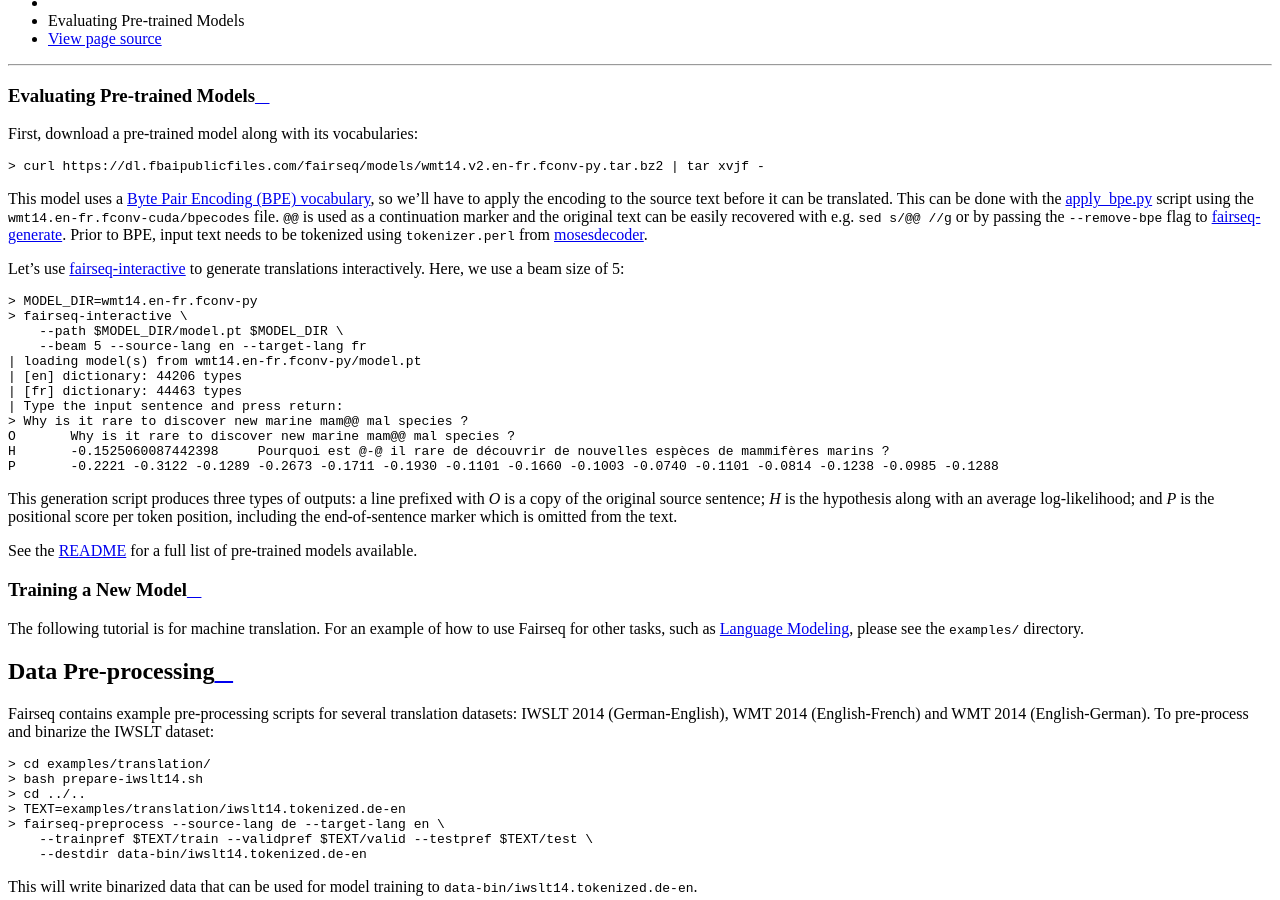
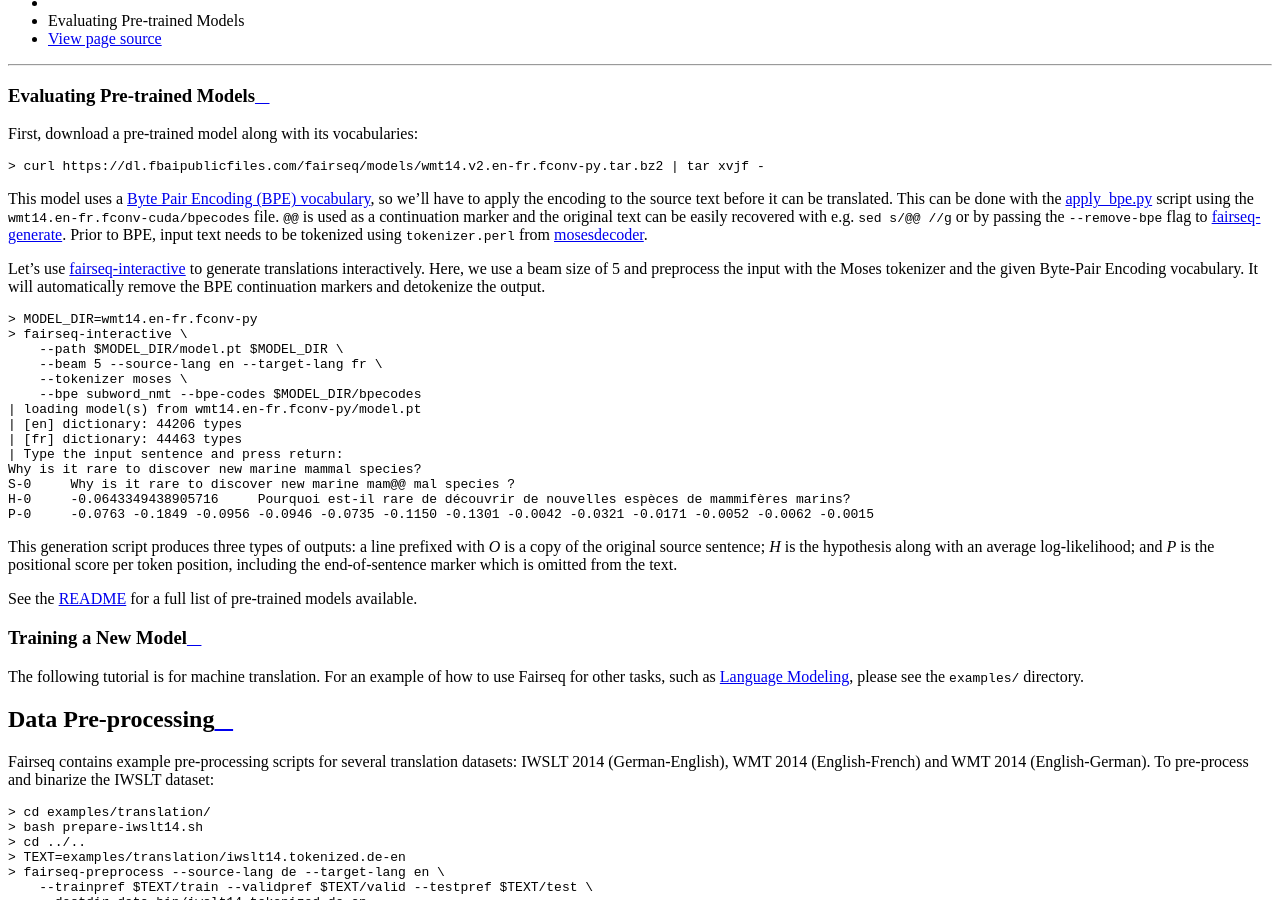
Before and after one commit to OSU-STARLAB/LeaPformer, a Sphinx documentation site: the page built from fairseq-leapformer/docs/getting_started.rst, in a window 1280 px wide and 900 px high, scrolled down 649 px. Built offline with Sphinx 7.4.7 and the Read the Docs theme 2.0.0, drawn with Linux system fonts in a browser that asks for light colours.

Commit message:
Improve interactive generation (support --tokenizer and --bpe)
Summary: Pull Request resolved: https://github.com/fairinternal/fairseq-py/pull/734

Differential Revision: D16377044

Pulled By: myleott

fbshipit-source-id: 37d5553d76aa7c653113fec089f59710281c31d7

```diff
--- a/fairseq-leapformer/docs/getting_started.rst
+++ b/fairseq-leapformer/docs/getting_started.rst
@@ -19,23 +19,27 @@ flag to :ref:`fairseq-generate`. Prior to BPE, input text needs to be tokenized
 using ``tokenizer.perl`` from
 `mosesdecoder <https://github.com/moses-smt/mosesdecoder>`__.
 
-Let's use :ref:`fairseq-interactive` to generate translations
-interactively. Here, we use a beam size of 5:
+Let's use :ref:`fairseq-interactive` to generate translations interactively.
+Here, we use a beam size of 5 and preprocess the input with the Moses
+tokenizer and the given Byte-Pair Encoding vocabulary. It will automatically
+remove the BPE continuation markers and detokenize the output.
 
 .. code-block:: console
 
     > MODEL_DIR=wmt14.en-fr.fconv-py
     > fairseq-interactive \
         --path $MODEL_DIR/model.pt $MODEL_DIR \
-        --beam 5 --source-lang en --target-lang fr
+        --beam 5 --source-lang en --target-lang fr \
+        --tokenizer moses \
+        --bpe subword_nmt --bpe-codes $MODEL_DIR/bpecodes
     | loading model(s) from wmt14.en-fr.fconv-py/model.pt
     | [en] dictionary: 44206 types
     | [fr] dictionary: 44463 types
     | Type the input sentence and press return:
-    > Why is it rare to discover new marine mam@@ mal species ?
-    O       Why is it rare to discover new marine mam@@ mal species ?
-    H       -0.1525060087442398     Pourquoi est @-@ il rare de découvrir de nouvelles espèces de mammifères marins ?
-    P       -0.2221 -0.3122 -0.1289 -0.2673 -0.1711 -0.1930 -0.1101 -0.1660 -0.1003 -0.0740 -0.1101 -0.0814 -0.1238 -0.0985 -0.1288
+    Why is it rare to discover new marine mammal species?
+    S-0     Why is it rare to discover new marine mam@@ mal species ?
+    H-0     -0.0643349438905716     Pourquoi est-il rare de découvrir de nouvelles espèces de mammifères marins?
+    P-0     -0.0763 -0.1849 -0.0956 -0.0946 -0.0735 -0.1150 -0.1301 -0.0042 -0.0321 -0.0171 -0.0052 -0.0062 -0.0015
 
 This generation script produces three types of outputs: a line prefixed
 with *O* is a copy of the original source sentence; *H* is the
```
Also changed, not shown: fairseq-leapformer/examples/translation/README.md, fairseq-leapformer/examples/translation_moe/README.md, 6 other files.
